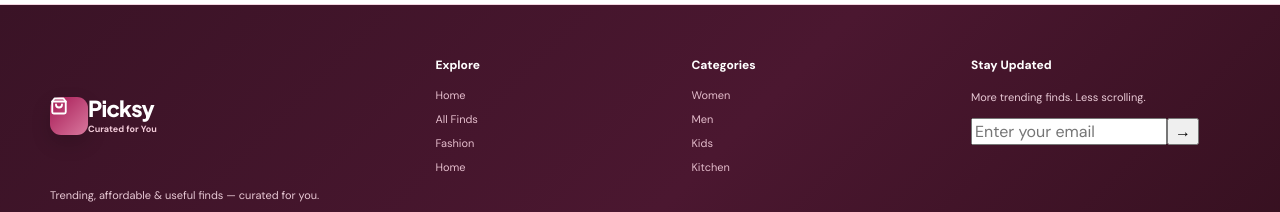
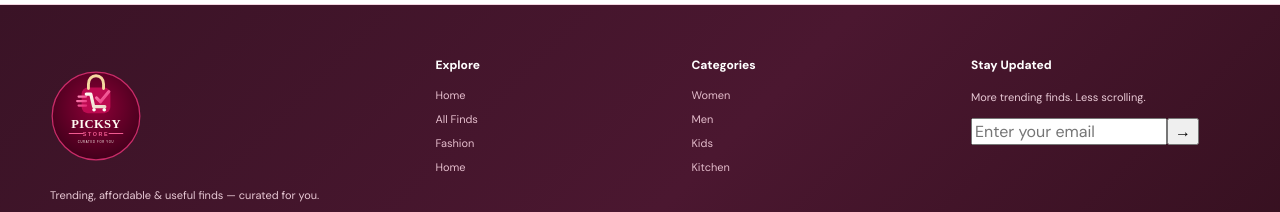
Before and after one commit to thepicksystore/Picksy-Store, a React (Vite) app: page /category/fashion in a window 1280 px wide. Shown: the part 962-1174 px from the top of the page. Built offline with nearby package versions, Linux system fonts and the light colour scheme; no server answers; the database is empty.

Commit message:
Use Picksy logo on category footer

```diff
--- a/src/pages/Category.tsx
+++ b/src/pages/Category.tsx
@@ -765,19 +765,11 @@ export default function Category() {
         <div className="container footer-grid">
           <div>
             <div className="brand footer-brand">
-              <span className="brand-mark">
-                <ShoppingBagIcon />
-              </span>
-
-              <span>
-                <strong>
-                  Picksy
-                </strong>
-
-                <small>
-                  Curated for You
-                </small>
-              </span>
+              <img
+                className="footer-brand-logo"
+                src={import.meta.env.BASE_URL + 'picksy-logo.svg'}
+                alt="Picksy Store"
+              />
             </div>
 
             <p>
```
